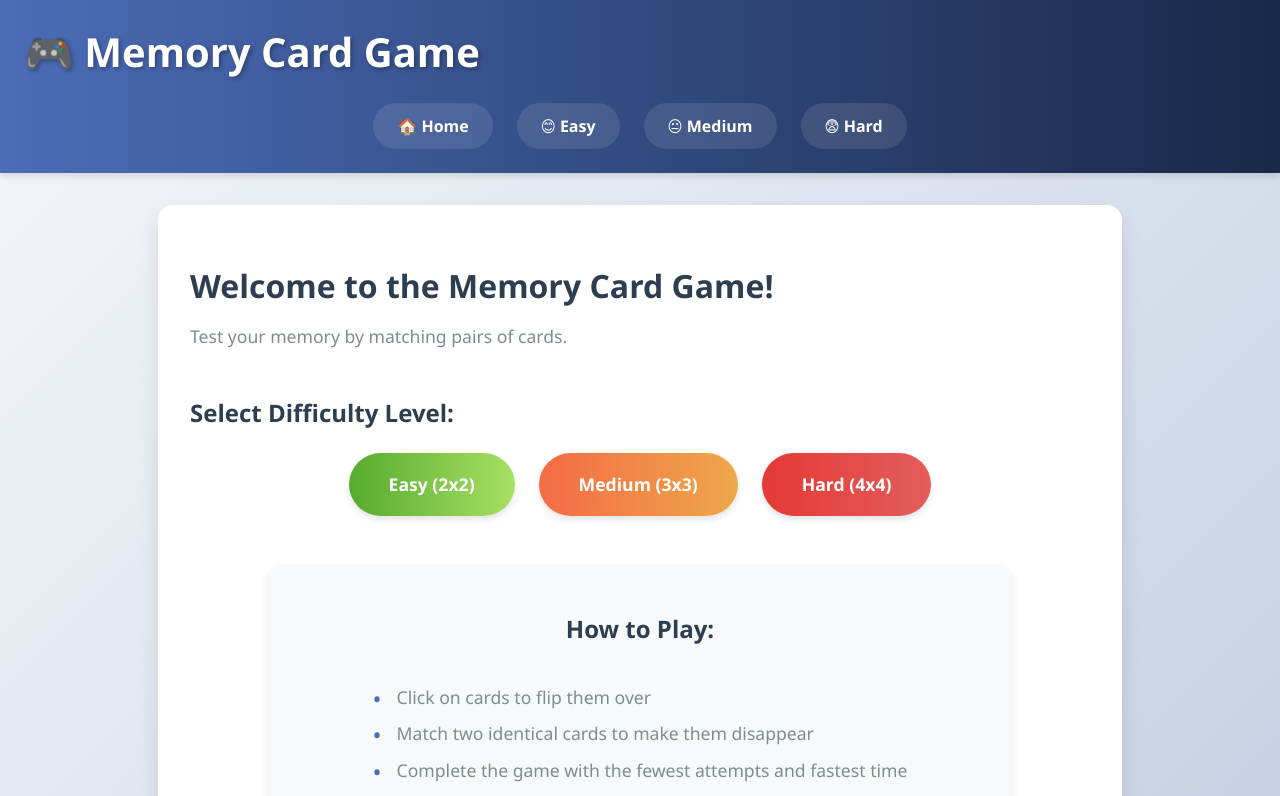
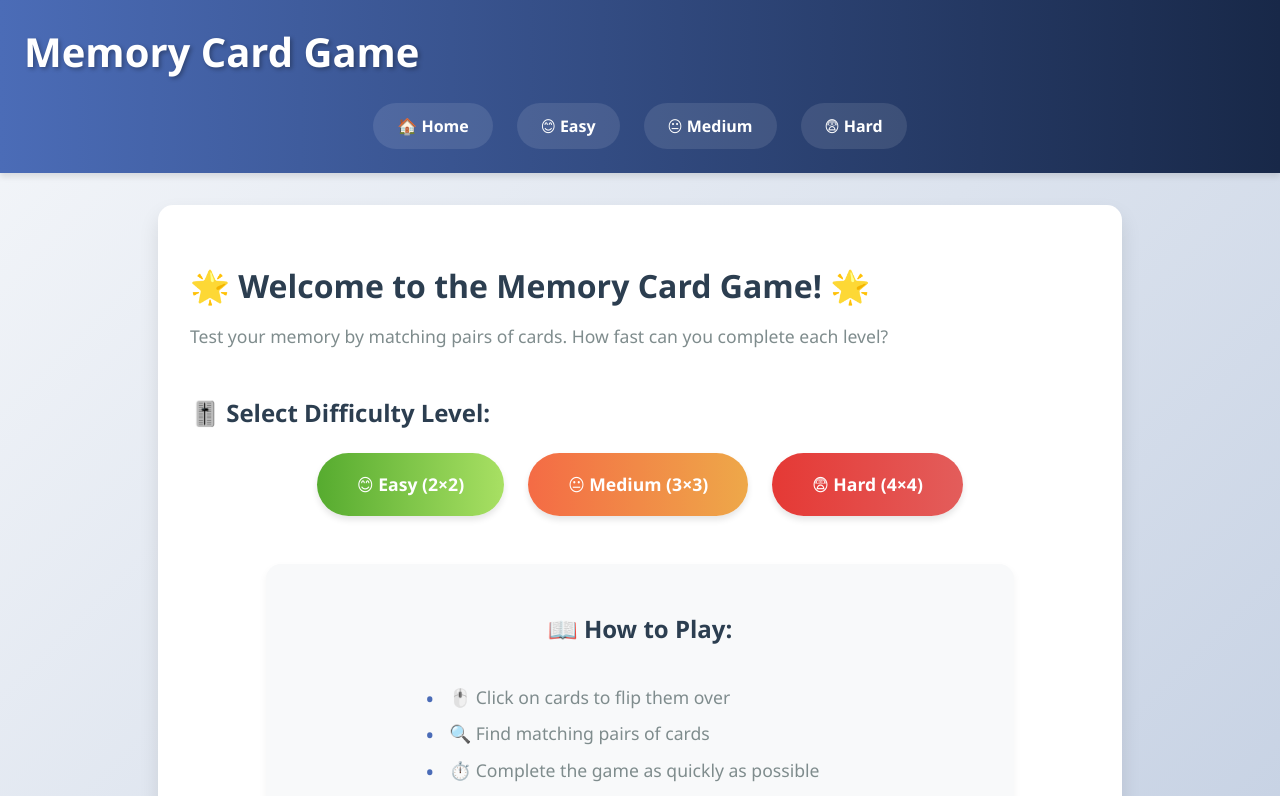
Before and after one commit to preetvardhan10/simple_memory_game, a React (Vite) app: page / in a window 1280 px wide. Shown: the top 796 px of the page. Built offline with nearby package versions, Linux system fonts and the light colour scheme.

Commit message:
updated home page ui

```diff
--- a/src/components/Header.jsx
+++ b/src/components/Header.jsx
@@ -4,7 +4,7 @@ import { Link } from 'react-router-dom';
 const Header = () => {
   return (
     <header className="header">
-      <h1>🎮 Memory Card Game</h1>
+      <h1>Memory Card Game</h1>
       <nav>
         <Link to="/">🏠 Home</Link>
         <Link to="/easy">😊 Easy</Link>
--- a/src/pages/Home.jsx
+++ b/src/pages/Home.jsx
@@ -1,28 +1,31 @@
-import { Link } from 'react-router-dom'
+import React from 'react';
+import { Link } from 'react-router-dom';
 
 const Home = () => {
   return (
     <div className="home-page">
-      <h2>Welcome to the Memory Card Game!</h2>
-      <p>Test your memory by matching pairs of cards.</p>
+      <h2>🌟 Welcome to the Memory Card Game! 🌟</h2>
+      <p>Test your memory by matching pairs of cards. How fast can you complete each level?</p>
       <div className="level-selection">
-        <h3>Select Difficulty Level:</h3>
+        <h3>🎚️ Select Difficulty Level:</h3>
         <div className="level-buttons">
-          <Link to="/easy" className="level-btn easy">Easy (2x2)</Link>
-          <Link to="/medium" className="level-btn medium">Medium (3x3)</Link>
-          <Link to="/hard" className="level-btn hard">Hard (4x4)</Link>
+          <Link to="/easy" className="level-btn easy">😊 Easy (2×2)</Link>
+          <Link to="/medium" className="level-btn medium">😐 Medium (3×3)</Link>
+          <Link to="/hard" className="level-btn hard">😨 Hard (4×4)</Link>
         </div>
       </div>
       <div className="game-instructions">
-        <h3>How to Play:</h3>
+        <h3>📖 How to Play:</h3>
         <ul>
-          <li>Click on cards to flip them over</li>
-          <li>Match two identical cards to make them disappear</li>
-          <li>Complete the game with the fewest attempts and fastest time</li>
+          <li>🖱️ Click on cards to flip them over</li>
+          <li>🔍 Find matching pairs of cards</li>
+          <li>⏱️ Complete the game as quickly as possible</li>
+          <li>🏆 Try to use the fewest attempts</li>
+          <li>🎯 Challenge yourself with higher difficulty levels</li>
         </ul>
       </div>
     </div>
-  )
-}
+  );
+};
 
-export default Home
+export default Home;
```
